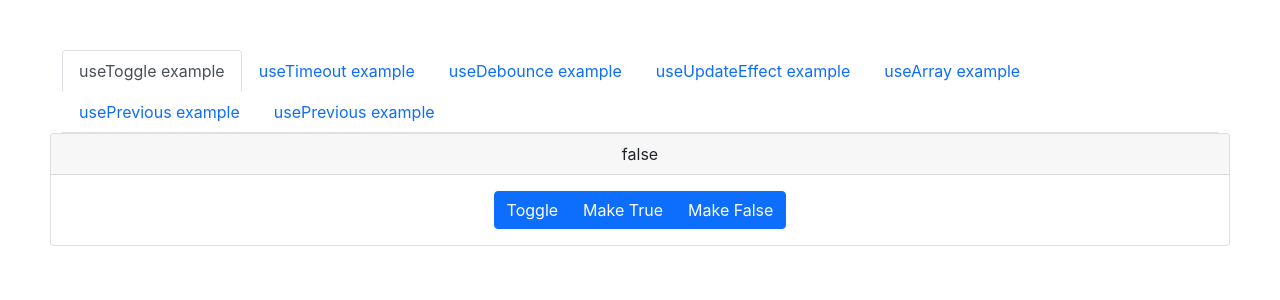
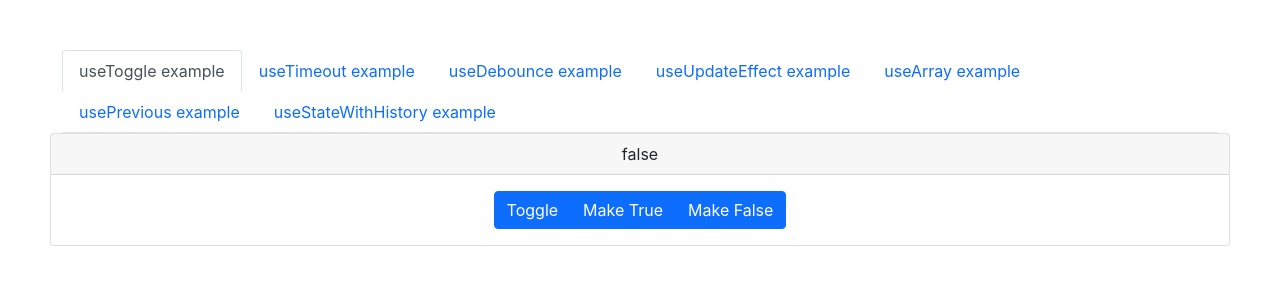
Before and after one commit to coderinheels01/utils-app, a React (Create React App) app: page / in a window 1280 px wide. Shown: the top 300 px of the page. Built offline with nearby package versions, Linux system fonts and the light colour scheme.

Commit message:
fix label for useStateWithHistory

```diff
--- a/src/App.js
+++ b/src/App.js
@@ -91,7 +91,7 @@ const App = () => {
                 setActiveTab("7");
               }}
             >
-              usePrevious example
+              useStateWithHistory example
             </NavLink>
           </NavItem>
         </Nav>
```
